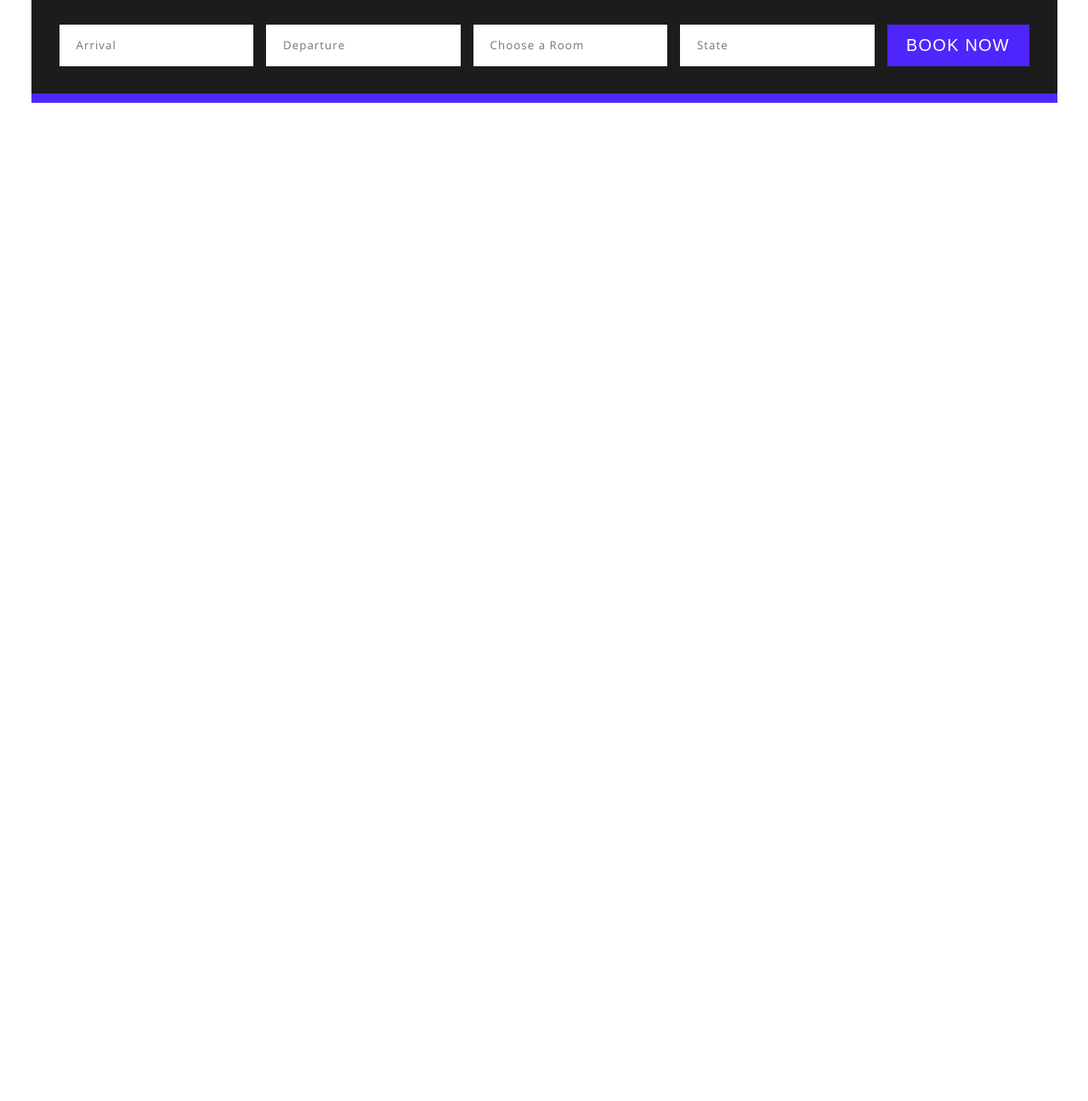
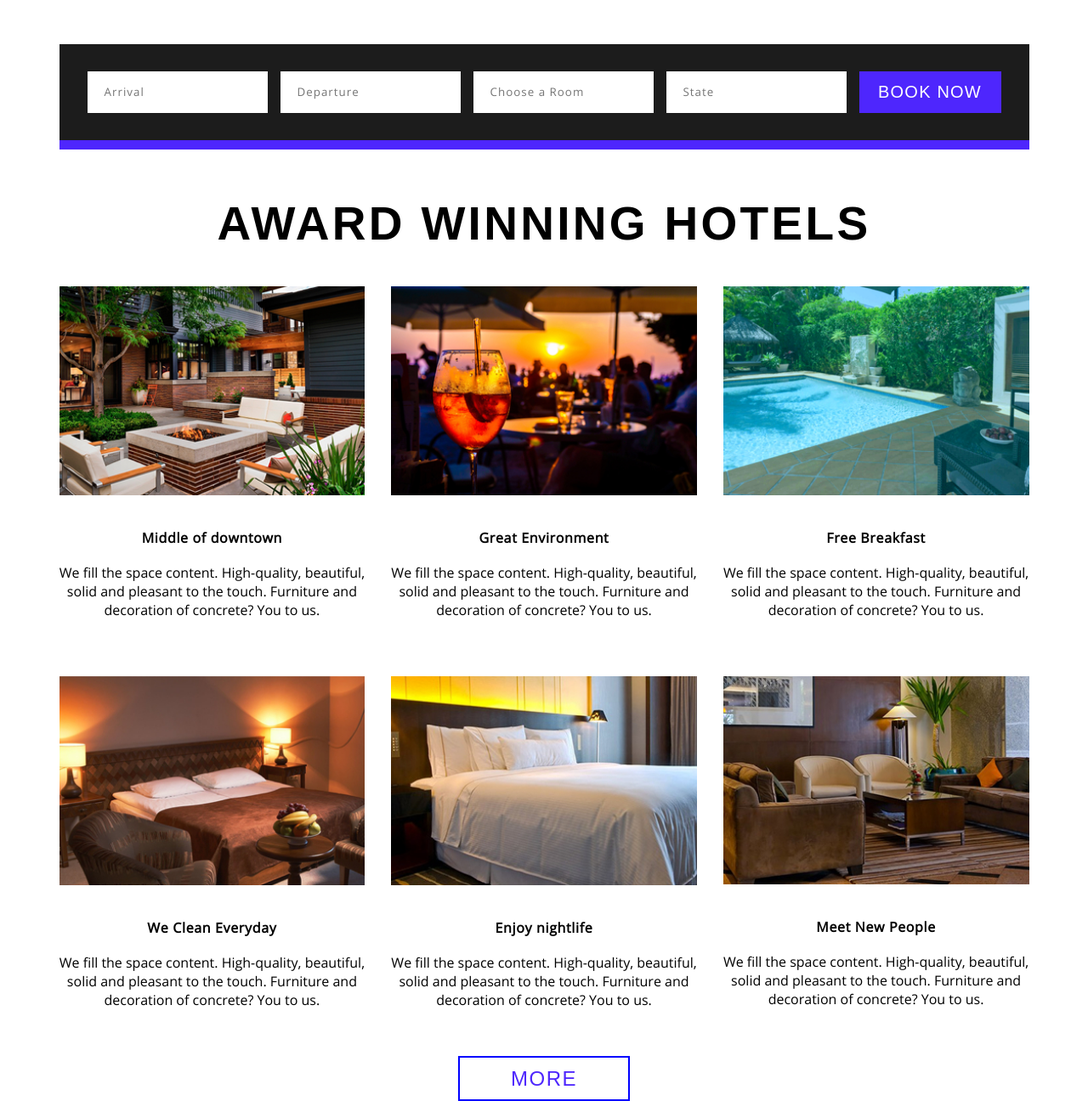
Before and after one commit to NikolaevaO/hotel_booking, a plain HTML site: page index.html in a window 1280 px wide. Shown: the part 940-2236 px from the top of the page at 85% size. Before the commit the page ends 1061 px from the top, so only its background shows below. Drawn offline with Linux system fonts and the light colour scheme; a web font is replaced by a local one.

Commit message:
Добавлена секция Award Winning Hotels c эффектами наведения

```diff
--- a/index.html
+++ b/index.html
@@ -87,6 +87,68 @@
             <div><input type="submit" value="BOOK NOW"></div>
           </form>
       </section>
+      <section class="winningHotels">
+        <h3>Award Winning Hotels</h3>
+        <div class="hotel">
+          <div>
+            <figure>
+              <a href="#"><img src="image/win-1.jpg" alt="win-1"></a>
+              <figcaption>Middle of downtown</figcaption>
+              <p>We fill the space content. High-quality, beautiful, solid and pleasant to the touch.
+                Furniture and decoration of concrete? You to us.
+              </p>
+            </figure>
+          </div>
+          <div>
+            <figure>
+              <a href="#"><img src="image/win-2.jpg" alt="win-2"></a>
+              <figcaption>Great Environment</figcaption>
+              <p>We fill the space content. High-quality, beautiful, solid and pleasant to the touch.
+                Furniture and decoration of concrete? You to us.
+              </p>
+            </figure>
+          </div>
+          <div>
+            <figure>
+              <a href="#"><img src="image/win-3.jpg" alt="win-3"></a>
+              <figcaption>Free Breakfast</figcaption>
+              <p>We fill the space content. High-quality, beautiful, solid and pleasant to the touch.
+                Furniture and decoration of concrete? You to us.
+              </p>
+            </figure>
+          </div>
+          <div>
+            <figure>
+              <a href="#"><img src="image/win-4.jpg" alt="win-4"></a>
+              <figcaption>We Clean Everyday</figcaption>
+              <p>We fill the space content. High-quality, beautiful, solid and pleasant to the touch.
+                Furniture and decoration of concrete? You to us.
+              </p>
+            </figure>
+          </div>
+          <div>
+            <figure>
+              <a href="#"><img src="image/win-5.jpg" alt="win-5"></a>
+              <figcaption>Enjoy nightlife</figcaption>
+              <p>We fill the space content. High-quality, beautiful, solid and pleasant to the touch.
+                Furniture and decoration of concrete? You to us.
+              </p>
+            </figure>
+          </div>
+          <div>
+            <figure>
+              <a href="#"><img src="image/win-6.jpg" alt="win-6"></a>
+              <figcaption>Meet New People</figcaption>
+              <p>We fill the space content. High-quality, beautiful, solid and pleasant to the touch.
+                Furniture and decoration of concrete? You to us.
+              </p>
+            </figure>
+          </div>
+        </div>
+          <div class="more">
+            <a href="#">more</a>
+          </div>
+      </section>
     </main>
     <footer></footer>
   </div>
--- a/style.css
+++ b/style.css
@@ -227,22 +227,23 @@ header:after { /*задаем высоту хидеру*/
   display: grid;
   grid-template-columns: repeat(4, 1fr) 167px;
   grid-gap: 15px;
-  max-width: 1141px;
+  max-width: 1075px;
   background-color: #1c1c1c;
-  margin: 0 auto;
+  margin: 55px auto;
   padding: 32px 33px;
   border-bottom:#4e26fd 11px solid;
 }
 
-@media (max-width: 480px) {
+@media (max-width: 650px) {
   .form form {
     grid-template-columns: 1fr;
   }
 }
 
-@media (min-width: 481px) and (max-width: 750px) {
+@media (min-width: 651px) and (max-width: 920px) {
   .form form {
     grid-template-columns: repeat(4, 1fr);
+    padding: 10px;
   }
   .form div:last-child {
     grid-column: 2/4;
@@ -257,7 +258,7 @@ header:after { /*задаем высоту хидеру*/
   border: none;
   font-family: 'Open Sans', sans-serif;
   letter-spacing: 1.02px;
-  color: #000000;
+  color: #000;
   cursor: pointer;
 }
 
@@ -274,3 +275,93 @@ header:after { /*задаем высоту хидеру*/
 .form input::placeholder {
   padding: 0 20px;
 }
+
+.hotel {
+  display: grid;
+  grid-template-columns: repeat(3, 1fr);
+  max-width: 1141px;
+  margin: 42px auto;
+  grid-gap: 2.7%;
+}
+
+.hotel div figure {
+  text-align: center;
+}
+
+.hotel div figure img {
+  object-fit: contain;
+  width: 100%;
+}
+
+@media (min-width: 481px) and (max-width: 920px) {
+  .hotel {
+    grid-template-columns: repeat(2, 1fr);
+  }
+}
+
+@media (max-width: 480px) {
+  .hotel {
+    grid-template-columns: 1fr;
+  }
+}
+
+.winningHotels h3 {
+  color: #000000;
+  font-size: 55px;
+  letter-spacing: 3.3px;
+  text-align: center;
+}
+
+.hotel figcaption {
+  color: #010101;
+  font-weight: 700;
+  line-height: 24px;
+  letter-spacing: 0.64px;
+  margin-bottom: 18px;
+  margin-top: 33px;
+}
+
+.hotel figure p {
+  margin-bottom: 44px;
+}
+
+@media (max-width: 920px) {
+  .hotel figure p {
+    margin-bottom: 0;
+  }
+  .hotel figcaption {
+    margin-top: 15px;
+  }
+}
+
+@media (max-width: 920px) {
+  .hotel {
+    grid-gap: 25px;
+  }
+}
+
+.hotel figure a img {
+  background: url(image/back-small.png) no-repeat;
+}
+
+.hotel figure a img:hover {
+  cursor: pointer;
+  opacity: 0.2;
+}
+
+.more {
+  text-align: center;
+  margin-top: -4px;
+}
+
+.more a {
+  text-decoration: none;
+  color: #4e26fd;
+  font-family: 'Bebas Neue Bold', sans-serif;
+  text-transform: uppercase;
+  font-size: 24px;
+  letter-spacing: 1.44px;
+  border: 2px solid #0000ff;
+  line-height: 48px;
+  padding: 11px 60px;
+}
```
Also changed, not shown: image/back-small.png (added), image/win-1.jpg (added), image/win-2.jpg (added), image/win-3.jpg (added), image/win-4.jpg (added), image/win-5.jpg (added), image/win-6.jpg (added).
